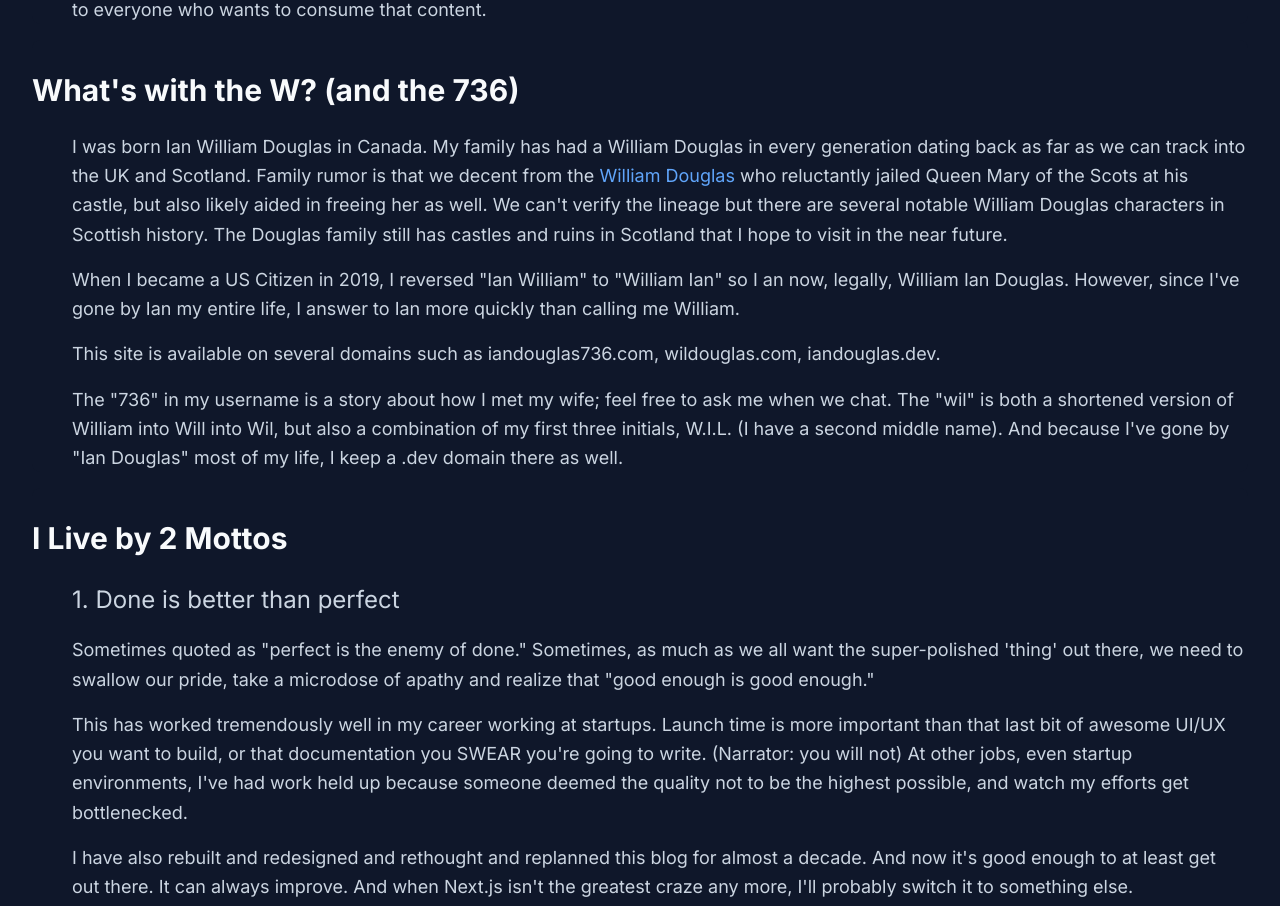
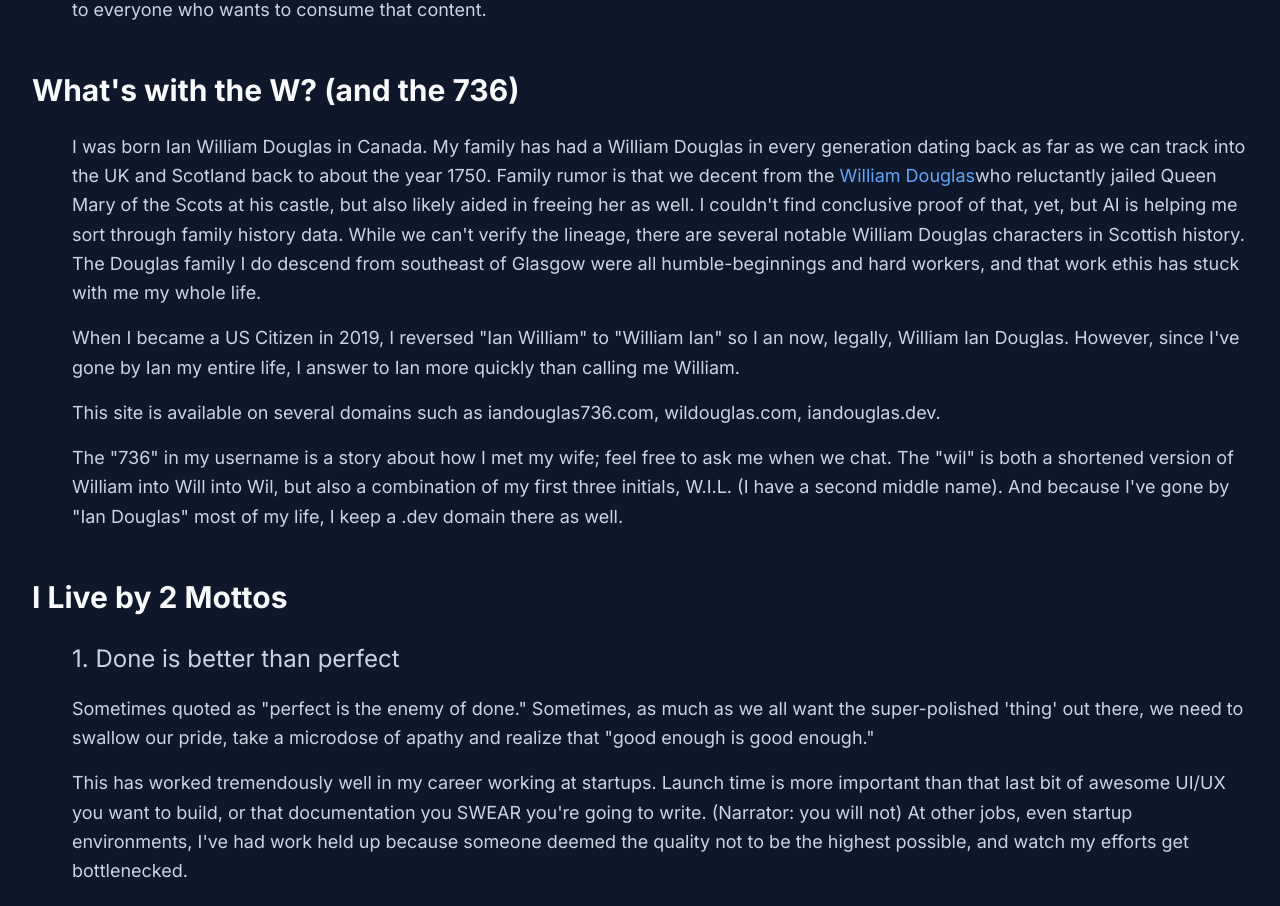
Before and after one commit to iandouglas/id736portfolio, a Next.js app: page / in a window 1280 px wide. Shown: the part 3058-3964 px from the top of the page. Built offline with nearby package versions, Linux system fonts and the light colour scheme.

Commit message:
Update page.tsx

```diff
--- a/src/app/page.tsx
+++ b/src/app/page.tsx
@@ -154,7 +154,12 @@ I love to learn a thing and then teach it to others. I enjoy showing how I build
           <h2 className="text-3xl font-bold text-foreground mb-6">What&apos;s with the W? (and the 736)</h2>
           <div className="ml-10 prose prose-invert max-w-none">
             <p className="text-secondary-300 text-lg leading-relaxed mb-4">
-I was born Ian William Douglas in Canada. My family has had a William Douglas in every generation dating back as far as we can track into the UK and Scotland. Family rumor is that we decent from the <a href="https://en.wikipedia.org/wiki/William_Douglas,_6th_Earl_of_Morton" target="new" className="text-primary-400 hover:text-primary-300 transition-colors duration-200">William Douglas</a> who reluctantly jailed Queen Mary of the Scots at his castle, but also likely aided in freeing her as well. We can&apos;t verify the lineage but there are several notable William Douglas characters in Scottish history. The Douglas family still has castles and ruins in Scotland that I hope to visit in the near future.
+              I was born Ian William Douglas in Canada. My family has had a William Douglas in every generation dating back as far as we
+              can track into the UK and Scotland back to about the year 1750. Family rumor is that we decent from the <a href="https://en.wikipedia.org/wiki/William_Douglas,_6th_Earl_of_Morton" target="new" className="text-primary-400 hover:text-primary-300 transition-colors duration-200">William Douglas</a>
+              who reluctantly jailed Queen Mary of the Scots at his castle, but also likely aided in freeing her as well. I couldn't find
+              conclusive proof of that, yet, but AI is helping me sort through family history data. While we can&apos;t verify the lineage,
+              there are several notable William Douglas characters in Scottish history. The Douglas family I do descend from southeast of
+              Glasgow were all humble-beginnings and hard workers, and that work ethis has stuck with me my whole life.
             </p>
             <p className="text-secondary-300 text-lg leading-relaxed mb-4">
 When I became a US Citizen in 2019, I reversed &quot;Ian William&quot; to &quot;William Ian&quot; so I an now, legally, William Ian Douglas. However, since I&apos;ve gone by Ian my entire life, I answer to Ian more quickly than calling me William.
@@ -163,7 +168,9 @@ When I became a US Citizen in 2019, I reversed &quot;Ian William&quot; to &quot;
 This site is available on several domains such as <a href="https://iandouglas736.com">iandouglas736.com</a>, <a href="https://wildouglas.com">wildouglas.com</a>, <a href="https://iandouglas.dev">iandouglas.dev</a>.
             </p>
             <p className="text-secondary-300 text-lg leading-relaxed mb-4">
-The "736" in my username is a story about how I met my wife; feel free to ask me when we chat. The "wil" is both a shortened version of William into Will into Wil, but also a combination of my first three initials, W.I.L. (I have a second middle name). And because I've gone by "Ian Douglas" most of my life, I keep a .dev domain there as well.
+              The &quot;736&quot; in my username is a story about how I met my wife; feel free to ask me when we chat. The &quot;wil&quot; is both a
+              shortened version of William into Will into Wil, but also a combination of my first three initials, W.I.L. (I have a second middle name).
+              And because I've gone by &quot;Ian Douglas&quot; most of my life, I keep a .dev domain there as well.
             </p>
           </div>
         </section>
```
